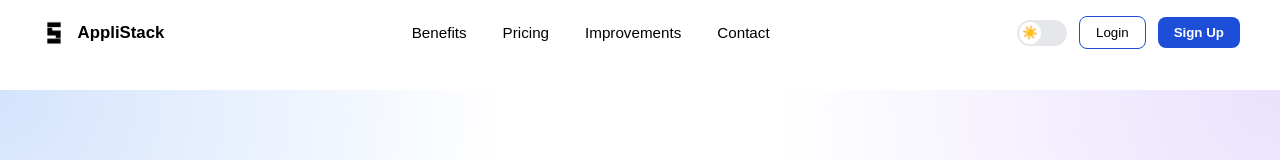
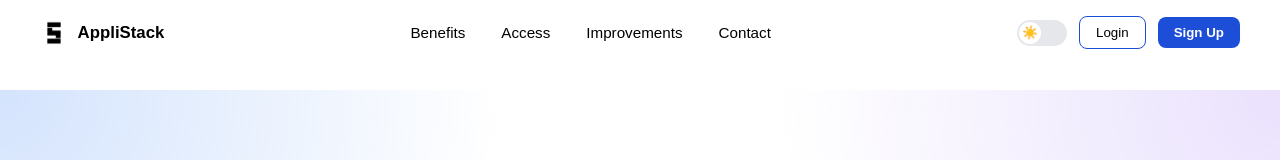
Before and after one commit to ShaphC/MyToolStack, a Next.js app: page / in a window 1280 px wide. Shown: the top 160 px of the page. Built offline with nearby package versions, Linux system fonts and the light colour scheme; no server answers; the database is empty.

Commit message:
changed button in navbar

```diff
--- a/app/components/NavBar.tsx
+++ b/app/components/NavBar.tsx
@@ -201,7 +201,7 @@ export default function Navbar() {
                     Benefits
                   </button>
                   <button onClick={() => scrollTo("pricing")} style={styles.link}>
-                    Pricing
+                    Access
                   </button>
                   <button onClick={() => scrollTo("improvements")} style={styles.link}>
                     Improvements
```
